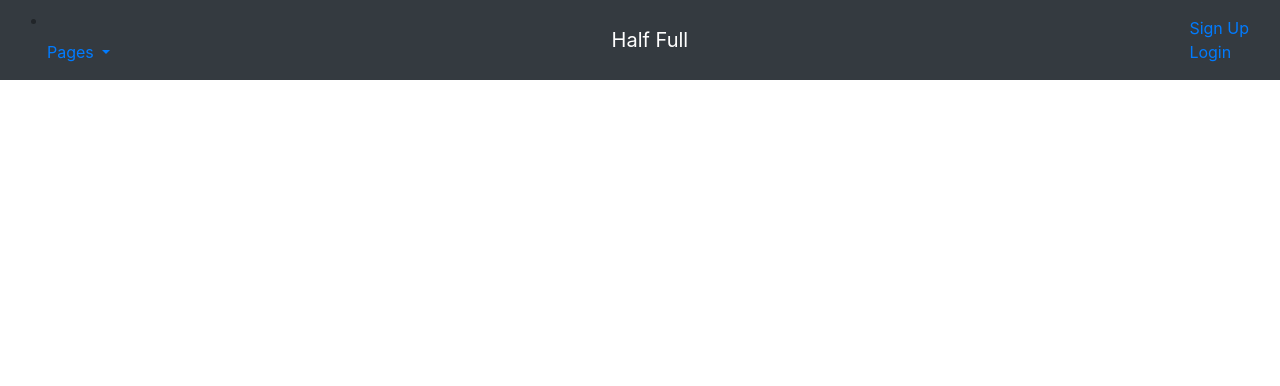
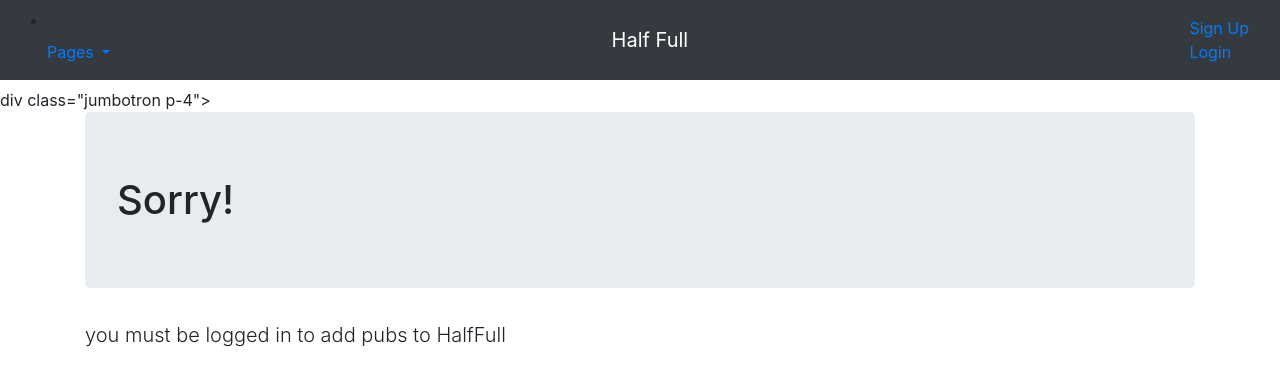
Before and after one commit to HalfFullTeamProject/HalfFull, a Django app: page /HalfFull/make_a_crawl/ in a window 1280 px wide. Shown: the top 386 px of the page. Run offline with Django 3.2, Linux system fonts and the light colour scheme; some libraries are stand-ins or nearby versions.

Commit message:
added field crawl to userprofile

```diff
--- a/HalfFull/admin.py
+++ b/HalfFull/admin.py
@@ -1,8 +1,7 @@
 from django.contrib import admin
 
 # Register your models here.
-from HalfFull.models import UserProfile, Pub, Crawl
+from HalfFull.models import UserProfile, Pub
 
 admin.site.register(Pub)
 admin.site.register(UserProfile)
-admin.site.register(Crawl)
--- a/HalfFull/forms.py
+++ b/HalfFull/forms.py
@@ -1,7 +1,7 @@
 from django import forms
 from django.contrib.auth.models import User
 from django.contrib.auth.models import User
-from HalfFull.models import UserProfile, Pub, Crawl
+from HalfFull.models import UserProfile, Pub
 
 class UserForm(forms.ModelForm):
 
--- a/templates/HalfFull/make_a_crawl.html
+++ b/templates/HalfFull/make_a_crawl.html
@@ -4,3 +4,22 @@
 {% block title_block %}
     Make a Crawl
 {% endblock %}
+
+
+{% block body_block %}
+{% if user.is_authenticated %}
+<div class="jumbotron p-4">
+	<div class="container">
+	<h1 class="jumbotron heading">Your crawl</h1>
+	<p class="lead">pubs you add to your crawl will be shown here</p>
+	</div>
+  </div>
+  {% else %}
+  div class="jumbotron p-4">
+	<div class="container">
+	<h1 class="jumbotron heading">Sorry!</h1>
+	<p class="lead">you must be logged in to add pubs to HalfFull</p>
+	</div>
+  </div>
+  {% endif %}
+{% endblock %}
```
Also changed, not shown: HalfFull/models.py (+6 -9 lines), HalfFull/migrations/0007_auto_20200402_2217.py (added), db.sqlite3.
